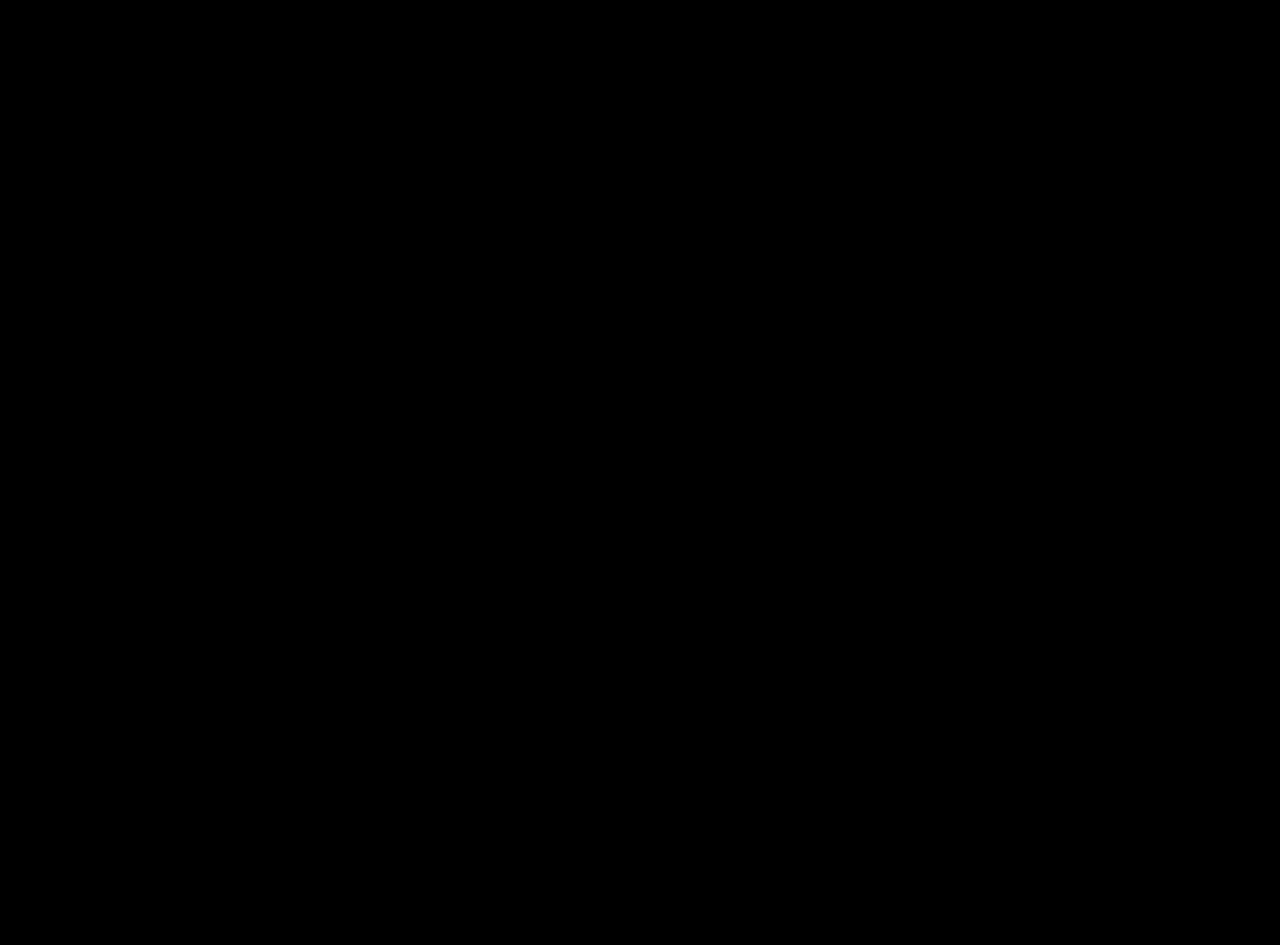
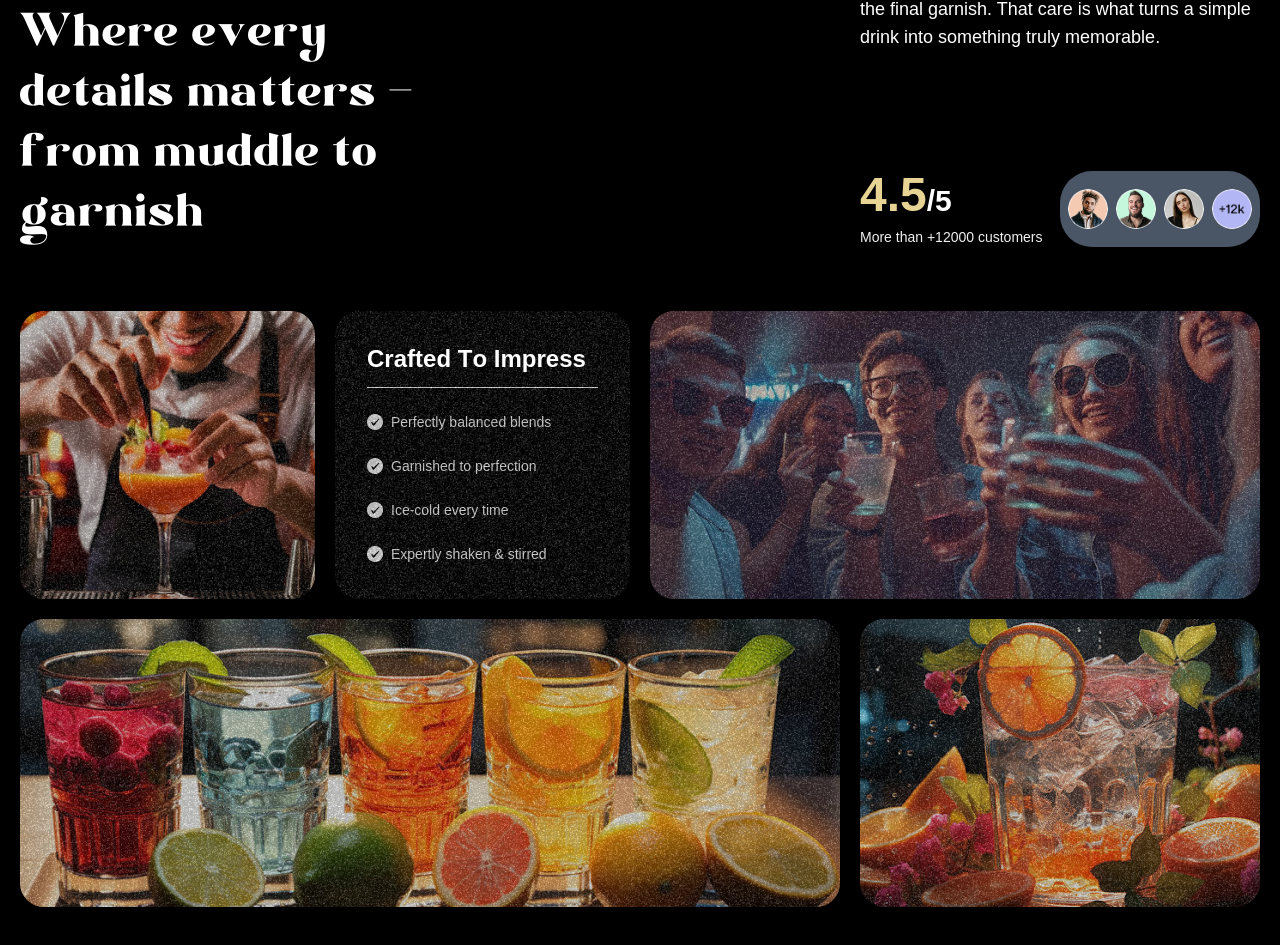
Before and after one commit to ArnabSaga/Velvet-Pour, a React (Vite) app: page / in a window 1280 px wide. Shown: the part 1773-2718 px from the top of the page. Before the commit the page ends 1600 px from the top, so only its background shows below. Built offline with nearby package versions, Linux system fonts and the light colour scheme; a web font is replaced by a local one.

Commit message:
Implement the about section

```diff
--- a/src/App.jsx
+++ b/src/App.jsx
@@ -5,6 +5,7 @@ import Navbar from "./components/Navbar.jsx";
 import Hero from "./components/Hero.jsx";
 import Cocktails from "./components/Cocktails.jsx";
 import CustomCursor from "./components/CustomCursor.jsx";
+import About from "./components/About.jsx";
 
 gsap.registerPlugin(ScrollTrigger, SplitText);
 
@@ -15,6 +16,7 @@ const App = () => {
             <Navbar />
             <Hero />
             <Cocktails />
+            <About />
         </main>
     )
 }
--- /dev/null
+++ b/src/components/About.jsx
@@ -0,0 +1,126 @@
+import gsap from "gsap";
+import { useGSAP } from "@gsap/react";
+import { SplitText } from "gsap/all";
+
+const About = () => {
+    useGSAP(() => {
+        const titleSplit = SplitText.create('#about h2',{
+            title: "word"
+        })
+
+        const scrollTimeline = gsap.timeline({
+            scrollTrigger: {
+                trigger: '#about',
+                start: 'top center',
+            }
+        })
+        scrollTimeline
+            .from(titleSplit.words, {
+                opacity: 0,
+                duration: 1,
+                yPercent: 100,
+                ease: 'expo.out',
+                stagger: 0.02
+            })
+            .from('.top-grid, .bottom-grid', {
+                opacity: 0,
+                duration: 1,
+                ease: 'power1.inOut',
+                stagger: 0.04
+            }, '-=0.5')
+    });
+
+    return (
+        <div id="about">
+            <div className="mb-16 md:px-0 px-5">
+                <div className="content">
+                    <div className="md:col-span-8">
+                        <p className="badge">Best Cocktails</p>
+
+                        <h2>
+                            Where every details matters <span className="text-white">-</span>
+                            from muddle to garnish
+                        </h2>
+                    </div>
+
+                    <div className="sub-content">
+                        <p>
+                            Every cocktail we serve is a reflection of our obsession with detail — from the first muddle to the final garnish. That care is what turns a simple drink into something truly memorable.
+                        </p>
+
+                        <div>
+                            <div className="flex flex-row">
+                               <div>
+                                   <p className="md:text-3xl text-xl font-bold">
+                                       <span>4.5</span>/5
+                                   </p>
+                                   <p className="text-sm text-white-100">More than +12000 customers</p>
+                               </div>
+
+                                <div className="bg-gray-600 flex items-center justify-center px-2 rounded-4xl">
+                                    <div className="flex flex-row items-center justify-center">
+                                        <img src="/images/profile1.png" alt="profile1" className="w-10 h-10 rounded-full" />
+                                        <img src="/images/profile2.png" alt="profile2" className="w-10 h-10 rounded-full" />
+                                        <img src="/images/profile3.png" alt="profile3" className="w-10 h-10 rounded-full" />
+                                        <img src="/images/profile4.png" alt="profile4" className="w-10 h-10 rounded-full" />
+                                    </div>
+                                </div>
+                            </div>
+                        </div>
+                    </div>
+                </div>
+            </div>
+
+            <div className="top-grid">
+                <div className="md:col-span-3">
+                    <div className="noisy" />
+                    <img src="/images/abt1.png" alt="grid-img-1" />
+                </div>
+
+                <div className="md:col-span-3">
+                    <div className="noisy" />
+                    <div className='m-8'>
+                       <div className='mb-3'>
+                           <h2 className="text-4xl md:text-2xl font-extrabold">Crafted To Impress</h2>
+                           <hr className="my-3" />
+                       </div>
+                        <div>
+                            <ul>
+                                <li className="my-6 text-base md:text-sm flex items-center gap-2">
+                                    <img src="/images/check.png" alt="check" className="w-4 h-4" />Perfectly balanced blends
+                                </li>
+                                <li className="my-6 text-base md:text-sm flex items-center gap-2">
+                                    <img src="/images/check.png" alt="check" className="w-4 h-4" />Garnished to perfection
+                                </li>
+                                <li className="my-6 text-base md:text-sm flex items-center gap-2">
+                                    <img src="/images/check.png" alt="check" className="w-4 h-4" />Ice-cold every time
+                                </li>
+                                <li className="my-6 text-base md:text-sm flex items-center gap-2">
+                                    <img src="/images/check.png" alt="check" className="w-4 h-4" />Expertly shaken & stirred
+                                </li>
+                            </ul>
+                        </div>
+                    </div>
+                </div>
+
+                <div className="md:col-span-6">
+                    <div className="noisy" />
+                    <img src="/images/abt2.png" alt="grid-img-2" />
+                </div>
+            </div>
+
+            <div className="bottom-grid">
+                <div className="md:col-span-8">
+                    <div className="noisy" />
+                    <img src="/images/abt3.png" alt="grid-img-3" />
+                </div>
+
+                <div className="md:col-span-4">
+                    <div className="noisy" />
+                    <img src="/images/abt4.png" alt="grid-img-4" />
+                </div>
+            </div>
+        </div>
+    )
+}
+export default About
```
